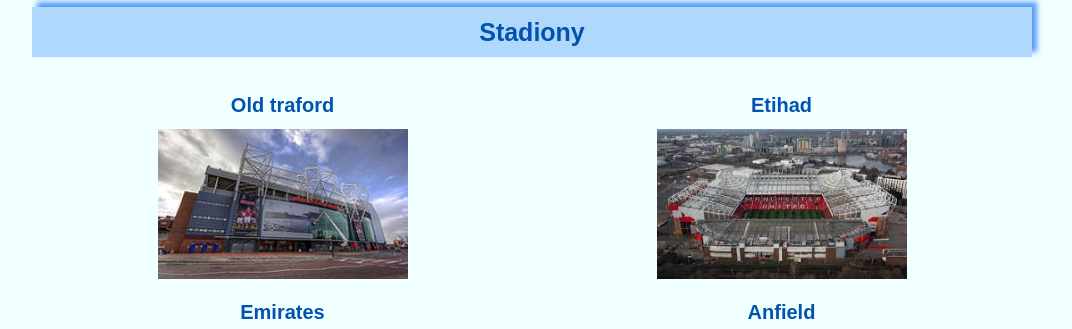
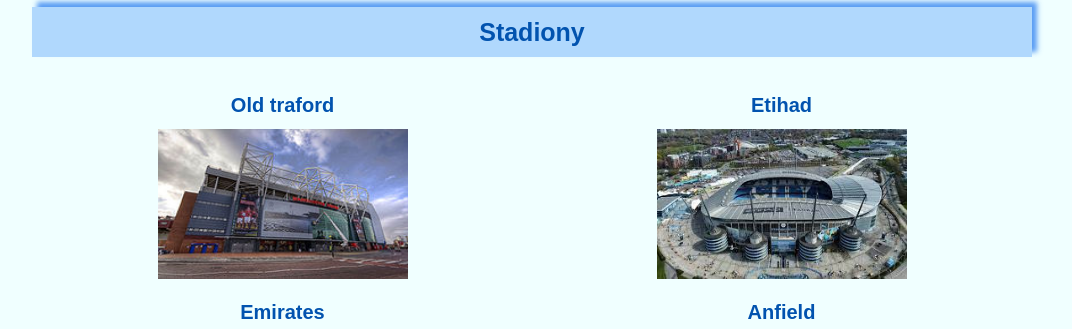
Before and after one commit to Syzyfowapraca/Home-Page, a plain HTML site: page index.html in a window 1280 px wide. Shown: the part 1817-2146 px from the top of the page, without its empty margins (108-1180 px from the left). Drawn offline with Linux system fonts and the light colour scheme; a web font is replaced by a local one.

Commit message:
changed path of image

```diff
--- a/index.html
+++ b/index.html
@@ -164,7 +164,7 @@
                         <img height="150" width="250" src="image/Old-trafford.jpg" alt="Old Trafford">
                     </td>
                     <td>
-                        <img height="150" width="250" src="image/old.jpg"
+                        <img height="150" width="250" src="image/ethad.jpg"
                             alt="Etihad Stadium">
                     </td>
                 </tr>
```
